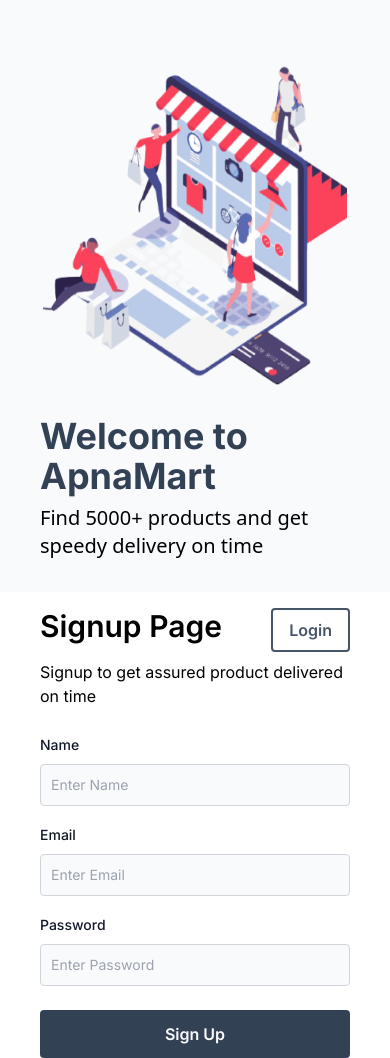
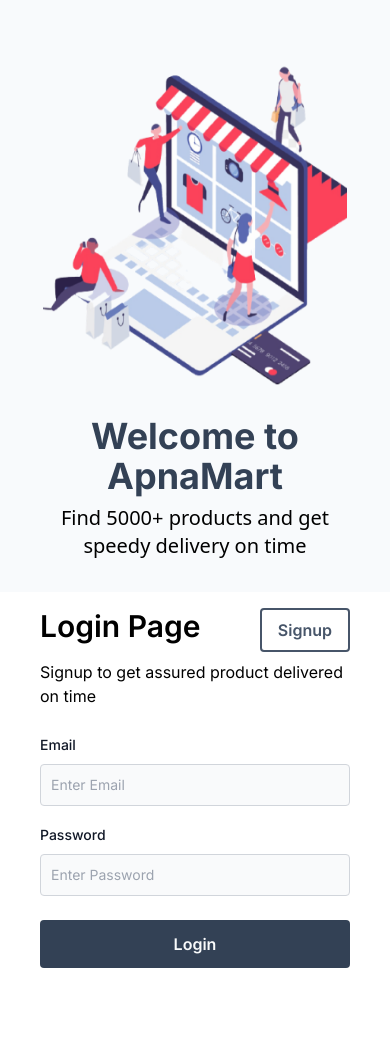
Before and after one commit to nitinmomaya/ApnaKart, a React (Vite) app: page / in a window 390 px wide. After the commit the page ends 968 px from the top, so only its background shows below. Built offline with nearby package versions, Linux system fonts and the light colour scheme.

Commit message:
login Update

```diff
--- a/src/components/App.js
+++ b/src/components/App.js
@@ -1,9 +1,16 @@
+import { useState } from "react";
+import Login from "./Login";
 import Signup from "./Signup";
 
 const App = () => {
+  const [isLogin, setIsLogin] = useState(true);
   return (
     <>
-      <Signup />
+      {isLogin ? (
+        <Login setIsLogin={setIsLogin} isLogin={isLogin} />
+      ) : (
+        <Signup setIsLogin={setIsLogin} isLogin={isLogin} />
+      )}
     </>
   );
 };
--- a/src/components/Login.js
+++ b/src/components/Login.js
@@ -0,0 +1,55 @@
+import img from "../assest/Signup-Image.png";
+import Input from "../UI/Input";
+const Login = ({ setIsLogin, isLogin }) => {
+  return (
+    <>
+      <div className="  w-full  flex md:flex-row flex-col  md:justify-center h-screen space-y-4">
+        <div className="md:w-1/2 bg-slate-50 flex flex-col items-center justify-center h-screen py-8">
+          <img className="w-96 h-96 py-4 px-10" src={img} alt="" />
+          <div className=" flex flex-col space-y-2 items-center px-10">
+            <h1 className="font-display text-4xl font-bold text-slate-700 text-center">
+              Welcome to ApnaMart
+            </h1>
+            <p className="text-xl text-center">
+              Find 5000+ products and get speedy delivery on time
+            </p>
+          </div>
+        </div>
+        <div className="md:w-1/2  w-full flex flex-col  md:justify-center h-screen px-10 space-y-4">
+          <div className="content">
+            <div className="header flex justify-between">
+              <h1 className="text-3xl font-display font-semibold">
+                Login Page
+              </h1>
+              <button
+                onClick={() => {
+                  setIsLogin(!isLogin);
+                }}
+                className="border-slate-600 border-solid border-2 px-4 py-2 rounded font-display font-semibold text-slate-600"
+              >
+                Signup
+              </button>
+            </div>
+            <p className="font-display py-2">
+              Signup to get assured product delivered on time
+            </p>
+          </div>
+
+          <div className="w-full space-y-4">
+            <Input label={"Email"} placeholder={"Enter Email"} type={"email"} />
+            <Input
+              label={"Password"}
+              placeholder={"Enter Password"}
+              type={"password"}
+            />
+            <button className="w-full bg-slate-700 text-gray-50 font-display font-semibold px-6 py-3 rounded">
+              Login
+            </button>
+          </div>
+        </div>
+      </div>
+    </>
+  );
+};
+
+export default Login;
--- a/src/components/Signup.js
+++ b/src/components/Signup.js
@@ -1,27 +1,32 @@
 import img from "../assest/Signup-Image.png";
 import Input from "../UI/Input";
-const Signup = () => {
+const Signup = ({ setIsLogin, isLogin }) => {
   return (
     <>
-      <div className="  w-screen flex md:flex-row flex-col  md:justify-center h-screen space-y-4">
+      <div className="  w-full  flex md:flex-row flex-col  md:justify-center h-screen space-y-4">
         <div className="md:w-1/2 bg-slate-50 flex flex-col items-center justify-center h-screen py-8">
           <img className="w-96 h-96 py-4 px-10" src={img} alt="" />
           <div className=" flex flex-col space-y-2 items-center px-10">
-            <h1 className="font-display text-4xl font-bold text-slate-700">
+            <h1 className="font-display text-4xl font-bold text-slate-700 text-center">
               Welcome to ApnaMart
             </h1>
-            <p className="text-xl">
+            <p className="text-xl text-center">
               Find 5000+ products and get speedy delivery on time
             </p>
           </div>
         </div>
-        <div className="md:w-1/2  w-screen flex flex-col  md:justify-center h-screen px-10 space-y-4">
+        <div className="md:w-1/2  w-full flex flex-col  md:justify-center h-screen px-10 space-y-4">
           <div className="content">
             <div className="header flex justify-between">
               <h1 className="text-3xl font-display font-semibold">
                 Signup Page
               </h1>
-              <button className="border-slate-600 border-solid border-2 px-4 py-2 rounded font-display font-semibold text-slate-600">
+              <button
+                onClick={() => {
+                  setIsLogin(!isLogin);
+                }}
+                className="border-slate-600 border-solid border-2 px-4 py-2 rounded font-display font-semibold text-slate-600"
+              >
                 Login
               </button>
             </div>
```
